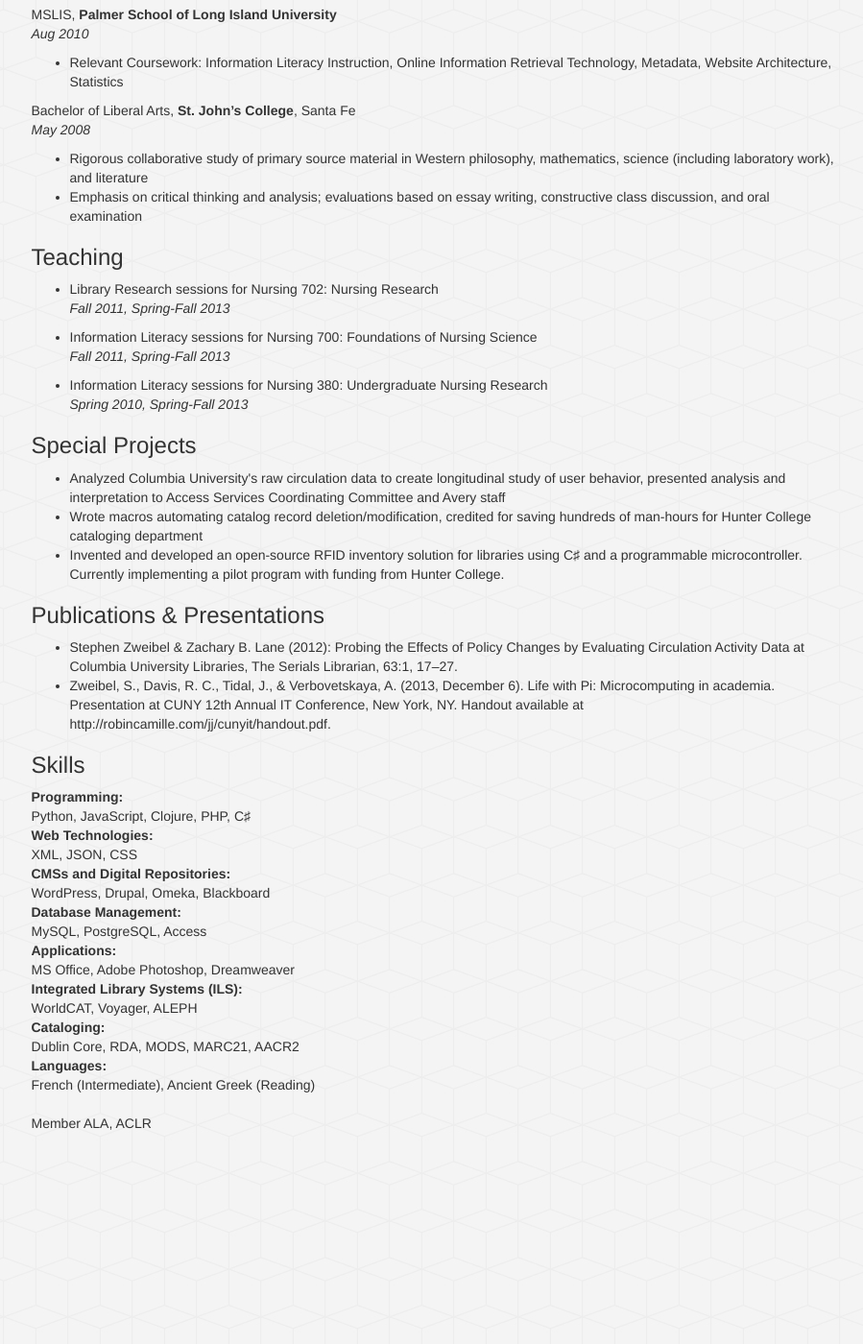
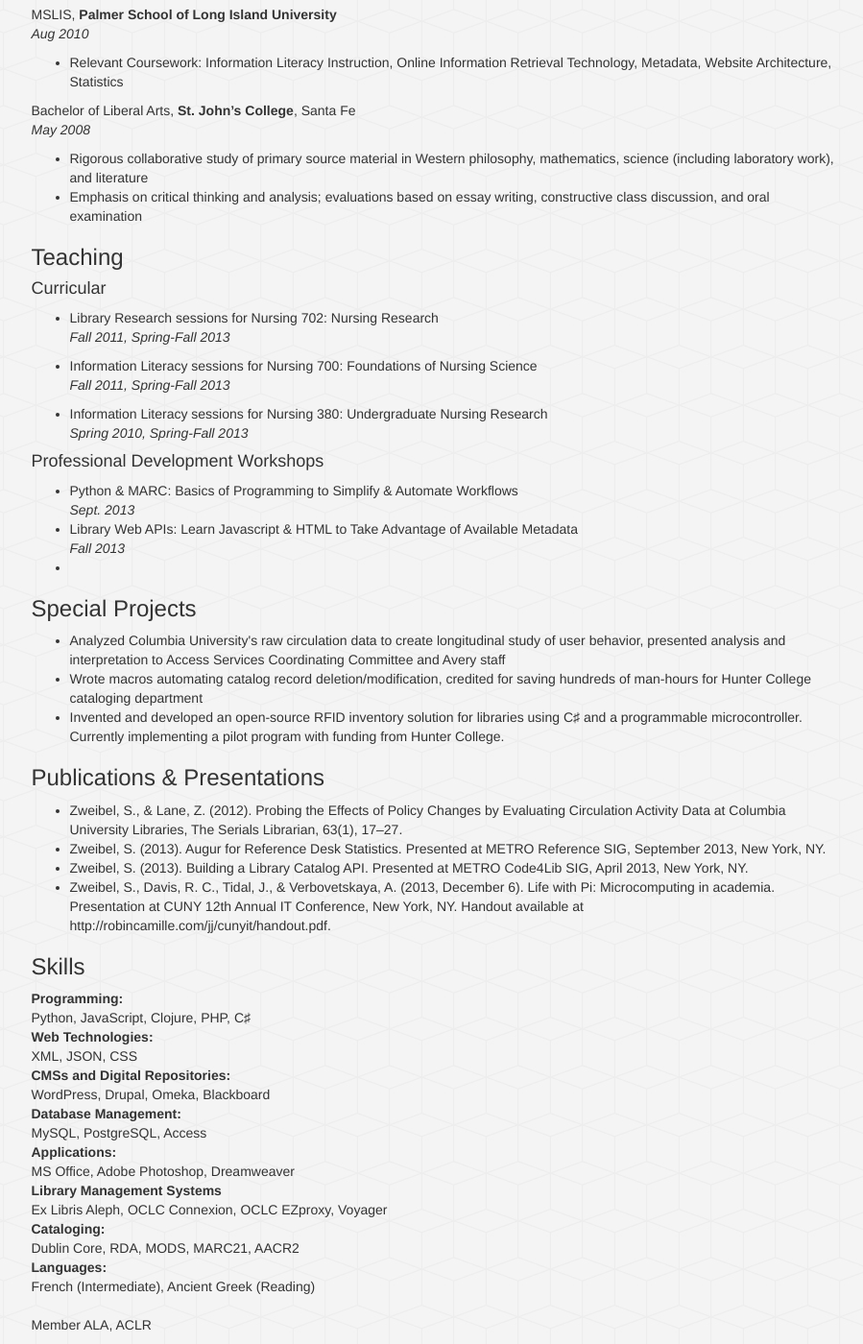
Before and after one commit to szweibel/szweibel.github.io, a Jekyll site: the page built from about.html, in a window 1280 px wide and 1400 px high, scrolled down 791 px. Shown: the whole window at 96% size, without its empty margins (330-1229 px from the left). Built offline with Jekyll 4.4.1, drawn with Linux system fonts in a browser that asks for light colours; nearby versions of some CDN libraries; before the commit the page ends 1981 px from its top, so only the background shows below that.

Commit message:
improve cv

```diff
--- a/about.html
+++ b/about.html
@@ -86,7 +86,7 @@
 </ul>
 
 <h3 id="teaching">Teaching</h3>
-
+<h4>Curricular</h4>
 <ul>
 <li><p>Library Research sessions for Nursing 702: Nursing Research<br/>
 <em>Fall 2011, Spring-Fall 2013</em></p></li>
@@ -97,9 +97,16 @@
 Research<br/>
 <em>Spring 2010, Spring-Fall 2013</em></p></li>
 </ul>
+<h4>Professional Development Workshops</h4>
+<ul>
+<li>Python &amp; MARC: Basics of Programming to Simplify &amp; Automate Workflows<br/>
+<em>Sept. 2013</em></li>
+<li>Library Web APIs: Learn Javascript &amp; HTML to Take Advantage of Available Metadata<br/>
+<em>Fall 2013</em></li>
+<li></li>
+</ul>
 
 <h3 id="specialprojects">Special Projects</h3>
-
 <ul>
 <li>Analyzed Columbia University's raw circulation data to create
 longitudinal study of user behavior, presented analysis and
@@ -115,9 +122,11 @@
 <h3 id="papers">Publications &amp; Presentations</h3>
 
 <ul>
-<li>Stephen Zweibel &amp; Zachary B. Lane (2012): Probing the Effects of
+<li>Zweibel, S., &amp; Lane, Z. (2012). Probing the Effects of
 Policy Changes by Evaluating Circulation Activity Data at Columbia
-University Libraries, The Serials Librarian, 63:1, 17&#8211;27.</li>
+University Libraries, The Serials Librarian, 63(1), 17&#8211;27.</li>
+<li>Zweibel, S. (2013). Augur for Reference Desk Statistics. Presented at METRO Reference SIG, September 2013, New York, NY.</li>
+<li>Zweibel, S. (2013). Building a Library Catalog API. Presented at METRO Code4Lib SIG, April 2013, New York, NY.</li>
 <li>Zweibel, S., Davis, R. C., Tidal, J., &amp; Verbovetskaya, A. (2013, December 6). Life with Pi: Microcomputing in academia. Presentation at CUNY 12th Annual IT Conference, New York, NY. Handout available at http://robincamille.com/jj/cunyit/handout.pdf.</li>
 </ul>
 
@@ -138,8 +147,8 @@
 <dt>Applications:</dt>
 <dd>MS Office, Adobe Photoshop, Dreamweaver</dd>
 
-<dt>Integrated Library Systems (ILS):</dt>
-<dd>WorldCAT, Voyager, ALEPH</dd>
+<dt>Library Management Systems</dt>
+<dd>Ex Libris Aleph, OCLC Connexion, OCLC EZproxy, Voyager</dd>
 
 <dt>Cataloging:</dt>
 <dd>Dublin Core, RDA, MODS, MARC21, AACR2</dd>
```
